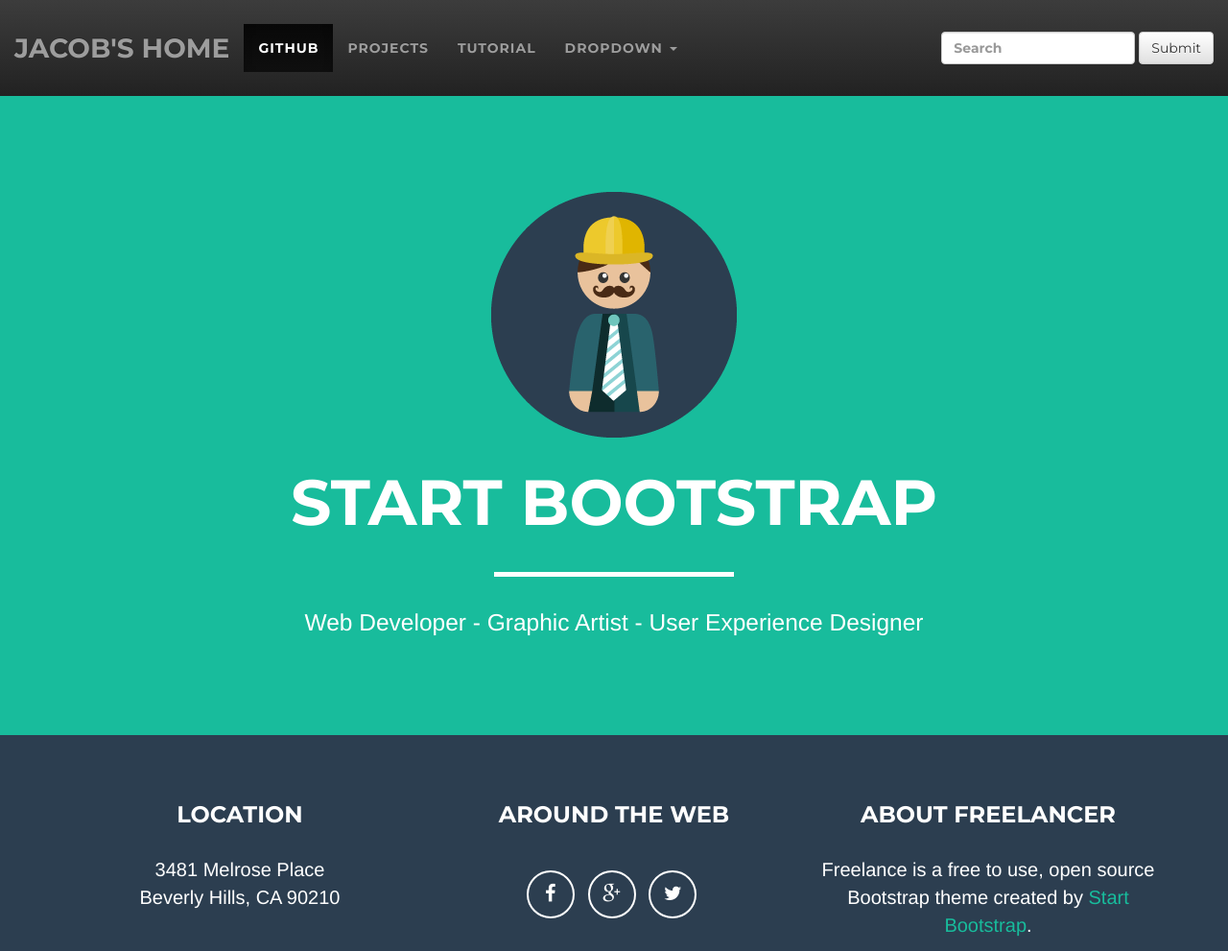
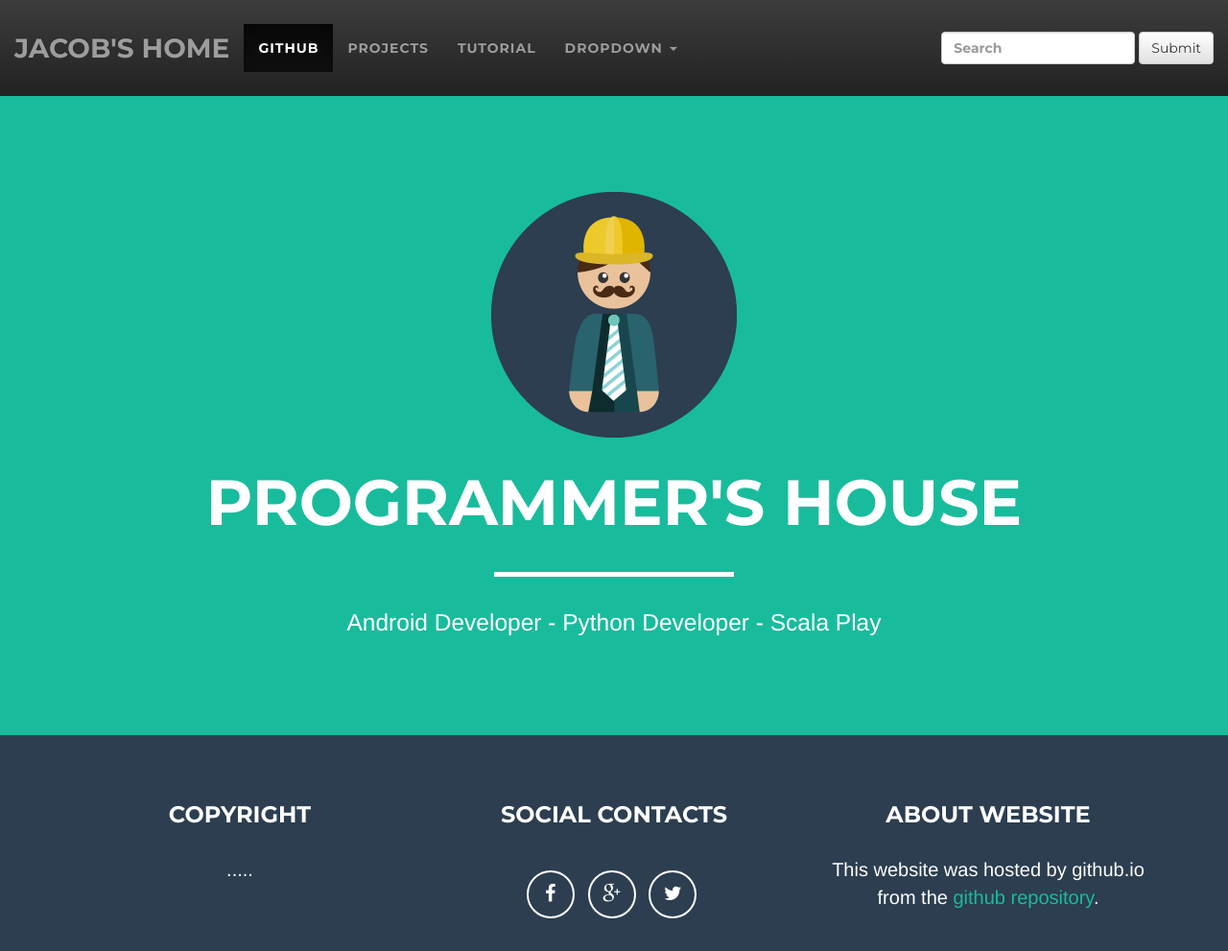
Before and after one commit to suzp1984/suzp1984.github.io, a website: page index.html in a window 1280 px wide. Shown: the top 991 px of the page at 96% size. Drawn offline with nearby package versions, Linux system fonts and the light colour scheme.

```diff
--- a/index.html
+++ b/index.html
@@ -25,7 +25,7 @@
     </title>
   </head>
 
-  <body>
+  <body id="page-top">
 
     <header>
       <nav class="navbar navbar-inverse navbar-fixed-top">
@@ -71,9 +71,9 @@
           <div class="col-lg-12">
             <img class="img-responsive" src="img/profile.png" alt="">
             <div class="intro-text">
-                <span class="name">Start Bootstrap</span>
+              <span class="name">Programmer's house</span>
               <hr class="star-light">
-                <span class="skills">Web Developer - Graphic Artist - User Experience Designer</span>
+              <span class="skills">Android Developer - Python Developer - Scala Play</span>
             </div>
           </div>
         </div>
@@ -87,11 +87,11 @@
         <div class="container">
           <div class="row">
             <div class="footer-col col-md-4">
-                        <h3>Location</h3>
-                        <p>3481 Melrose Place<br>Beverly Hills, CA 90210</p>
+              <h3>CopyRight</h3>
+              <p>.....</p>
             </div>
             <div class="footer-col col-md-4">
-                        <h3>Around the Web</h3>
+              <h3>Social Contacts</h3>
               <ul class="list-inline">
                 <li>
                   <a href="https://www.facebook.com/zpcat" class="btn-social btn-outline"><i class="fa fa-fw fa-facebook"></i></a>
@@ -105,8 +105,8 @@
               </ul>
             </div>
             <div class="footer-col col-md-4">
-                        <h3>About Freelancer</h3>
-                        <p>Freelance is a free to use, open source Bootstrap theme created by <a href="http://startbootstrap.com">Start Bootstrap</a>.</p>
+              <h3>About WebSite</h3>
+              <p>This website was hosted by github.io from the <a href="https://github.com/suzp1984/suzp1984.github.io">github repository</a>.</p>
             </div>
           </div>
         </div>
```
Lines whose indentation alone changed are shown as unchanged.
